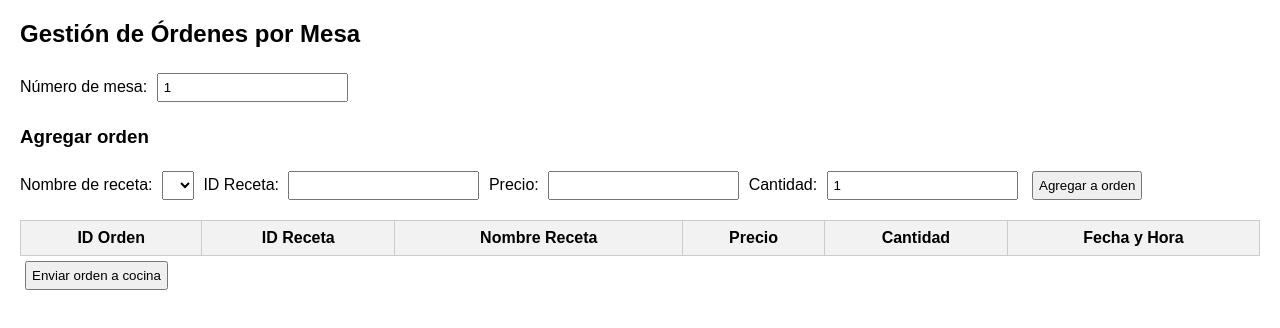
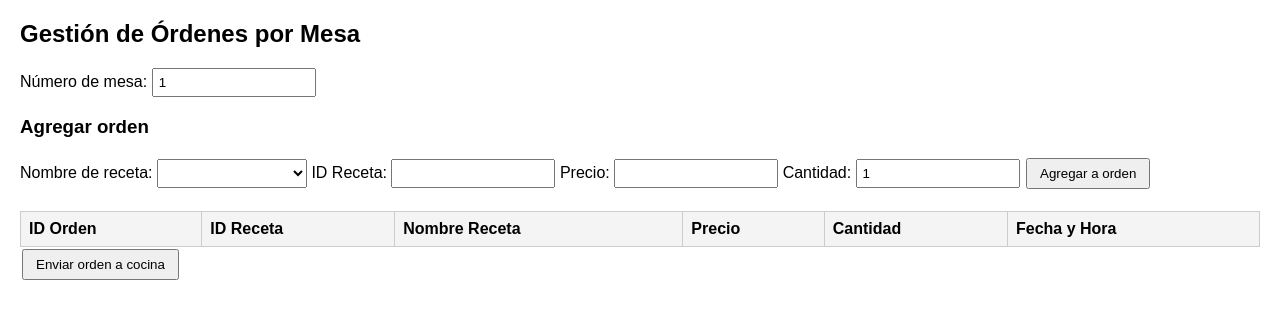
Before and after one commit to PabloJGB/gestion-mesas, a website: page public/index.html in a window 1280 px wide. Drawn offline with Linux system fonts and the light colour scheme; no server answers.

Commit message:
Queriendo agregar boton

```diff
--- a/public/index.html
+++ b/public/index.html
@@ -4,26 +4,28 @@
   <meta charset="UTF-8">
   <title>Gestión de Mesas</title>
   <style>
-    body {
-      font-family: Arial, sans-serif;
-      margin: 20px;
+    body { font-family: Arial, sans-serif; margin: 20px; }
+    h1 { margin-bottom: 20px; }
+    #listaMesas { display: flex; flex-wrap: wrap; gap: 10px; padding-left: 0; margin-bottom: 20px; }
+    #listaMesas li {
+      background-color: #007bff;
+      color: white;
+      padding: 10px 16px;
+      border-radius: 5px;
+      cursor: pointer;
+      list-style: none;
+      transition: background-color 0.2s ease;
+      user-select: none;
     }
-    input, select, button {
-      margin: 5px;
-      padding: 5px;
-    }
-    table {
-      border-collapse: collapse;
-      width: 100%;
-      margin-top: 15px;
-    }
-    th, td {
-      border: 1px solid #ccc;
-      padding: 8px;
-    }
-    th {
-      background-color: #f2f2f2;
-    }
+    #listaMesas li:hover { background-color: #0056b3; }
+    #listaMesas li.selected { background-color: #28a745; }
+    table { border-collapse: collapse; width: 100%; margin-top: 20px; }
+    th, td { border: 1px solid #ccc; padding: 8px; text-align: left; }
+    th { background-color: #f4f4f4; }
+    input[type="text"], input[type="number"], select { padding: 5px; width: 150px; }
+    button { padding: 6px 12px; margin: 2px; cursor: pointer; }
+    form > div { margin-bottom: 10px; }
+    #ordenesSection { display: none; }
   </style>
 </head>
 <body>
```
Also changed, not shown: index.js (line endings or trailing spaces).
